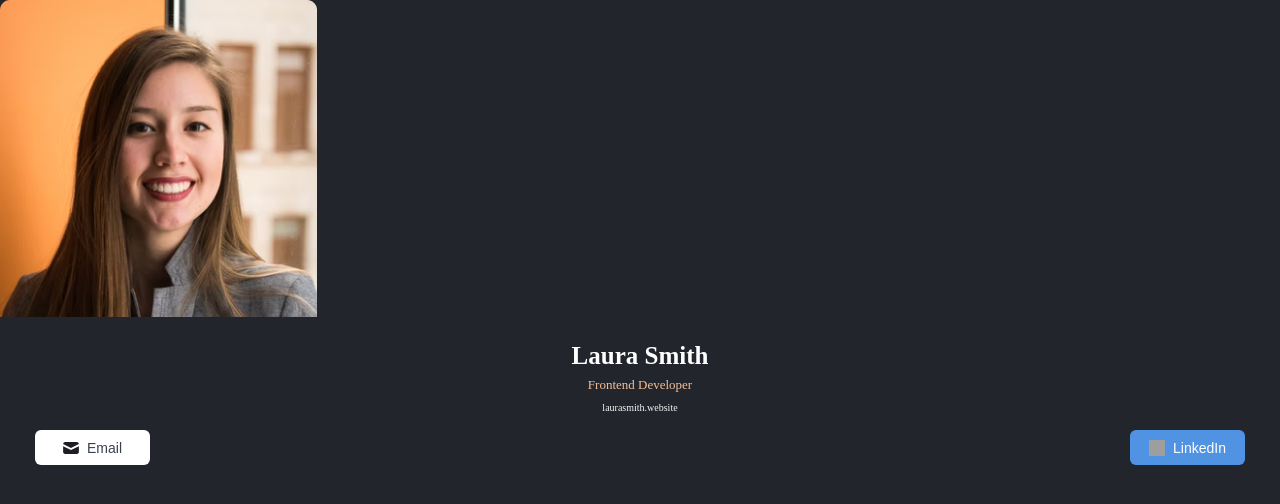
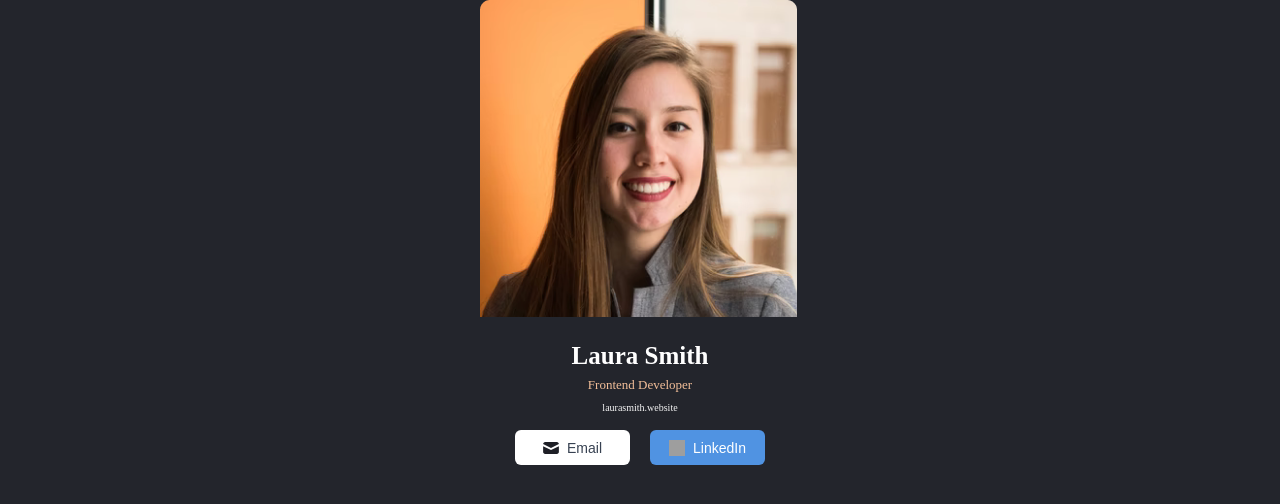
Before and after one commit to vsh-dev/react-businessCard, a React (Vite) app: page / in a window 1280 px wide. Shown: the top 504 px of the page. Built offline with nearby package versions, Linux system fonts and the light colour scheme; grey boxes are pictures that could not be loaded.

Commit message:
fix: container structure

```diff
--- a/src/App.jsx
+++ b/src/App.jsx
@@ -3,9 +3,9 @@ import Info from "./components/Info";
 
 function App() {
   return (
-    <>
+    <div className="container">
       <Info />
-    </>
+    </div>
   );
 }
 
```
